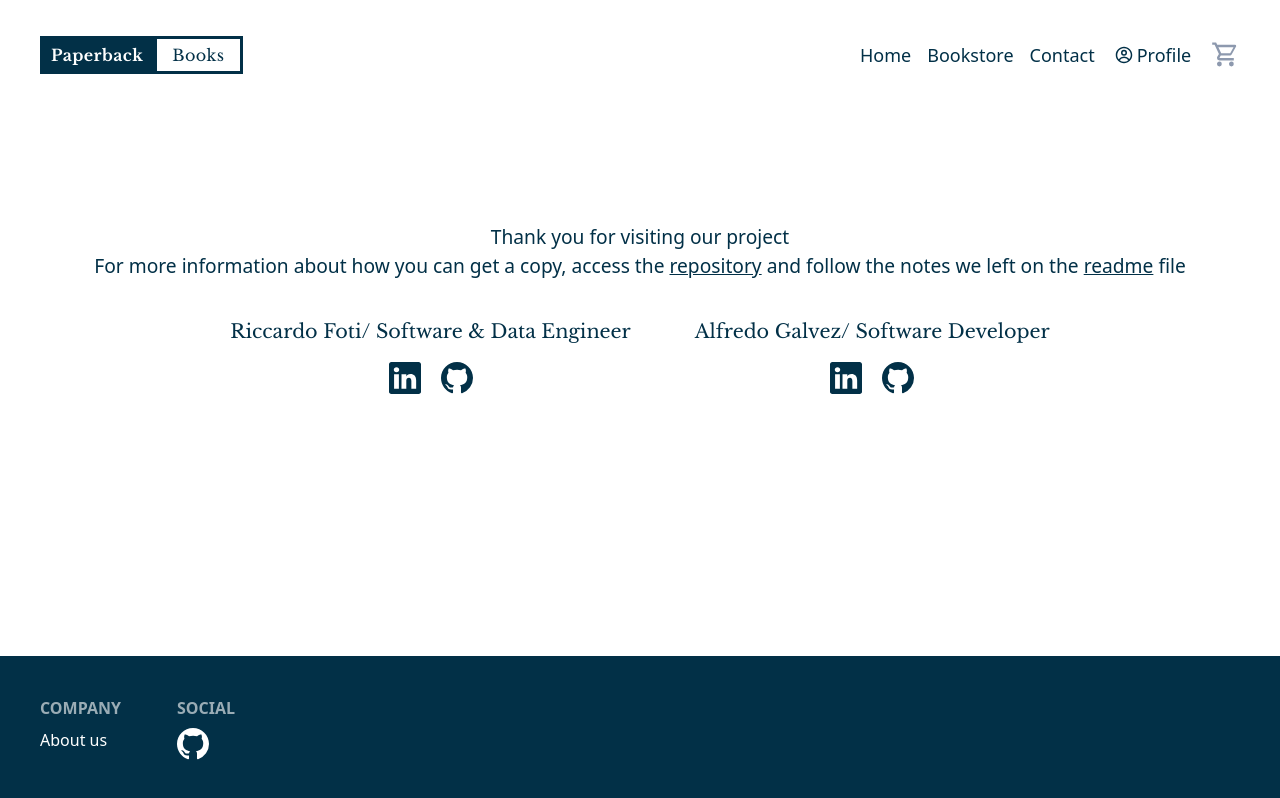
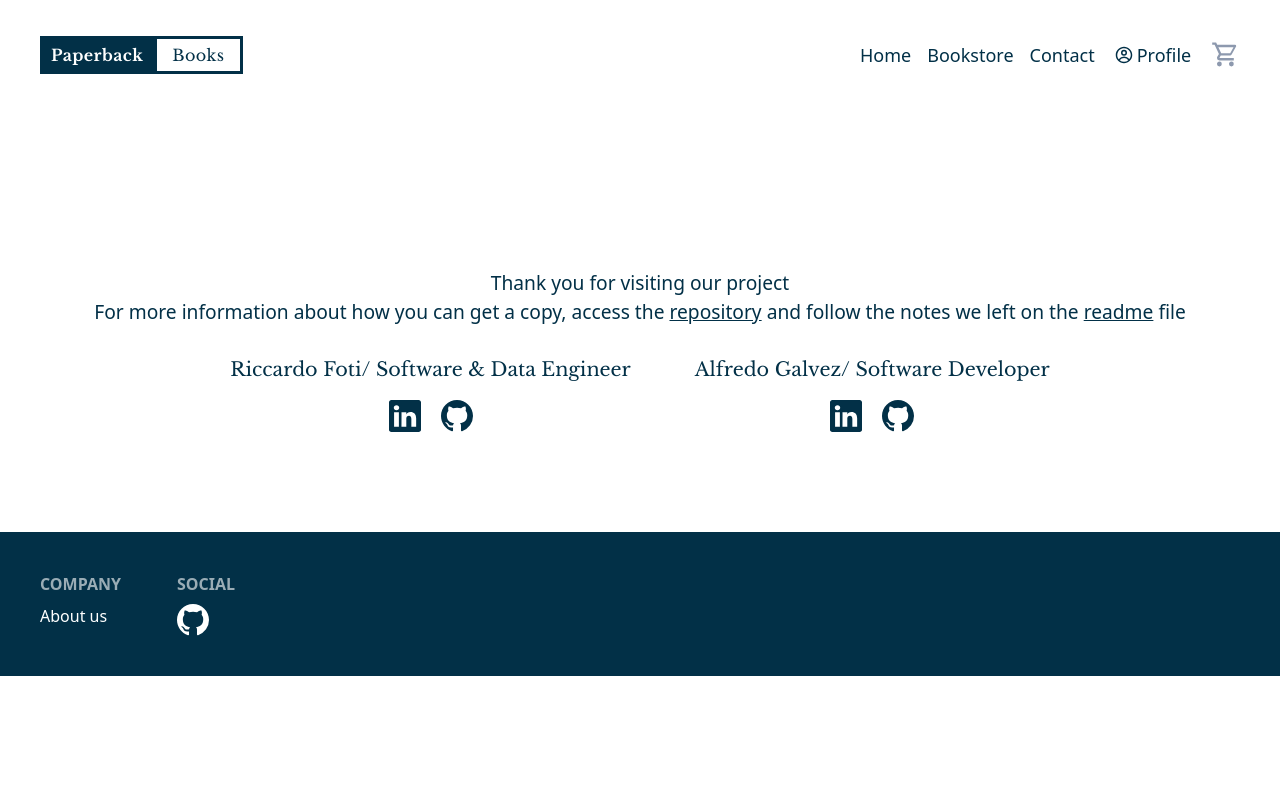
Before and after one commit to project-paperback/paperback-fe, a React (Vite) app: page /aboutUs in a window 1280 px wide. Built offline with nearby package versions, Linux system fonts and the light colour scheme; no server answers.

Commit message:
update -Created footer -Modify layout

```diff
--- a/src/Layout.jsx
+++ b/src/Layout.jsx
@@ -1,12 +1,23 @@
-import { Outlet } from "react-router-dom";
+import { Outlet, useLocation } from "react-router-dom";
 import NavBar from "./components/nav/NavBar";
 import { useEffect, useState } from "react";
 import MobileMenu from "./components/MobileMenu";
 import { Footer } from "./components/nav/Footer";
+import { useFetchData } from "./utilities_&_custom_hooks/fetchHooks";
 
 export function Layout(props) {
   const [divStyles, setDivStyles] = useState("");
   const [isOpen, setIsOpen] = useState(false);
+  const [isNavigating, setIsNavigating] = useState(false); // State to track navigation
+  const { data, isPending, error } = useFetchData(
+    "https://paperback-vy73.onrender.com/api/books",
+    "",
+    1,
+    ""
+  );
+
+  const location = useLocation();
+
   useEffect(() => {
     if (isOpen) {
       setDivStyles("side-cart-menu-open");
@@ -14,8 +25,17 @@ export function Layout(props) {
       setDivStyles("side-cart-menu-closed");
     }
   }, [isOpen]);
+
+  // Effect to track location changes (navigation)
+  useEffect(() => {
+    setIsNavigating(true); // Set navigating to true when the location changes
+    const timer = setTimeout(() => setIsNavigating(false), 500); // Set navigating to false after a delay
+    return () => clearTimeout(timer); // Cleanup the timer on component unmount or location change
+  }, [location]);
+
   return (
-    <div className="relative flex flex-col justify-between h-screen">
+    <>
+      <div className="flex flex-col">
         <header className="lg:px-10">
           <NavBar
             setUser={props.setUser}
@@ -30,12 +50,17 @@ export function Layout(props) {
             setUser={props.setUser}
           />
         </header>
-      <main className="lg:px-10">
+        <main className="lg:px-10 mb-[5rem]">
           <Outlet />
         </main>
-      <div className="mt-[8rem]">
+        {!isPending && !isNavigating ? (
+          <div className={`w-full`}>
             <Footer />
           </div>
+        ) : (
+          <></>
+        )}
       </div>
+    </>
   );
 }
--- a/src/components/BookFilter.jsx
+++ b/src/components/BookFilter.jsx
@@ -29,10 +29,8 @@ export function Filters() {
   useEffect(() => {
     const params = Object.fromEntries([...searchParams]);
 
-    console.log(params);
     if (selectedPublishers.length > 0) {
       params.publisher = selectedPublishers.join(",");
-      console.log(params);
     } else {
       delete params.publisher; // Remove publisher param if none selected
     }
@@ -43,7 +41,6 @@ export function Filters() {
     }
 
     setSearchParams(params);
-    console.log(searchParams);
   }, [selectedPublishers, selectedCategories, searchParams]);
 
   return (
--- a/src/pages/AboutUs.jsx
+++ b/src/pages/AboutUs.jsx
@@ -2,7 +2,7 @@ import { Link } from "react-router-dom";
 import { IconGithub, IconLinkedin } from "../components/Icons";
 export function AboutUs() {
   return (
-    <div className="flex flex-col gap-10   text-center text-[1.2rem] px-2 lg:px-0">
+    <div className="text-center flex flex-col gap-8 text-[1.2rem] px-2 lg:px-0 lg:mt-[10rem]  mt-[5rem]">
       <div>
         <p>Thank you for visiting our project</p>
         <p>
--- a/src/pages/BookstorePage.jsx
+++ b/src/pages/BookstorePage.jsx
@@ -1,5 +1,5 @@
 import { useEffect, useRef, useState } from "react";
-import { Navigate, useSearchParams } from "react-router-dom";
+import { useSearchParams } from "react-router-dom";
 // components
 import { usePagination } from "../utilities_&_custom_hooks/General";
 import { IconArrowLeftCircle, IconArrowRightCircle } from "../components/Icons";
@@ -14,7 +14,7 @@ import { useFetchData } from "../utilities_&_custom_hooks/fetchHooks";
 import { useSendToBasket } from "../utilities_&_custom_hooks/postLogs";
 
 export function BookstorePage() {
-  const [searchParams, setSearchParams] = useSearchParams();
+  const [searchParams] = useSearchParams();
   const [isQuickViewOpen, setIsQuickViewOpen] = useState(false);
   const [bookId, setBookId] = useState("");
   const topRef = useRef(null);
--- a/src/pages/ContactUsPage.jsx
+++ b/src/pages/ContactUsPage.jsx
@@ -22,7 +22,7 @@ export function ContactUsPage() {
             <span className="text-[1.2rem]">For More Info</span> <br />
             CONTACT US
           </h1>
-          <div className=" w-[100vw] h-[40vh] lg:h-[100vh] flex content-center lg:w-full lg:block ">
+          <div className=" w-[100vw] h-[40%] lg:h-[100vh] flex content-center lg:w-full lg:block ">
             <div className=" lg:bg-gray-300 relative w-[90%] lg:w-[70%] h-[70%] mx-auto my-auto lg:my-0">
               <div className="border-[10px] border-[#023047] bg-white mx-auto w-[100%] lg:w-[70%] xl:w-[60%] lg:absolute  lg:top-[-10%] lg:right-[15%] xl:right-[20%]  lg:px-[2rem] xl:px-[4rem]">
                 <ContactForm
--- a/src/pages/CreateAccountPage.jsx
+++ b/src/pages/CreateAccountPage.jsx
@@ -55,7 +55,7 @@ const CreateAccountPage = (props) => {
           <span className="loading loading-spinner loading-lg "></span>
         </div>
       ) : (
-        <div className=" w-[100vw] h-[40vh] lg:h-[100vh] flex content-center lg:w-full lg:block ">
+        <div className=" w-[100vw] h-[40%] lg:h-[100vh] flex content-center lg:w-full lg:block ">
           <div className=" lg:bg-gray-300 relative w-[90%] lg:w-[70%] h-[70%] mx-auto my-auto lg:my-0">
             <div className="border-[10px] border-[#023047] bg-white mx-auto w-[100%] lg:w-[60%] lg:absolute  lg:top-[-10%] lg:right-[20%]  lg:px-[4rem]">
               <SignUp
--- a/src/pages/SignInPage.jsx
+++ b/src/pages/SignInPage.jsx
@@ -44,7 +44,7 @@ export function SignInPage(props) {
           <span className="loading loading-spinner loading-lg "></span>
         </div>
       ) : (
-        <div className=" w-[100vw] h-[80vh] lg:h-[100vh] flex content-center lg:w-full lg:block ">
+        <div className=" w-[100vw] mt-[2rem] lg:h-[100vh] flex content-center lg:w-full lg:block ">
           <div className=" lg:bg-gray-300 relative w-[90%] lg:w-[70%] h-[70%] mx-auto my-auto lg:my-0">
             <div className=" bg-white mx-auto w-[100%] lg:w-[60%]  lg:absolute  lg:top-[-10%] lg:right-[20%] px-[2rem] border-[10px] border-[#023047]">
               <LoginForm
--- a/src/utilities_&_custom_hooks/fetchHooks.jsx
+++ b/src/utilities_&_custom_hooks/fetchHooks.jsx
@@ -3,7 +3,6 @@ import { useEffect, useState } from "react";
 import { useSearchParams } from "react-router-dom";
 
 export function useFetchData(url, id, currentPage) {
-  console.log(id);
   const [data, setData] = useState([]);
   const [isPending, setIsPending] = useState(true);
   const [error, setError] = useState(null);
```
Lines whose indentation alone changed are shown as unchanged.
